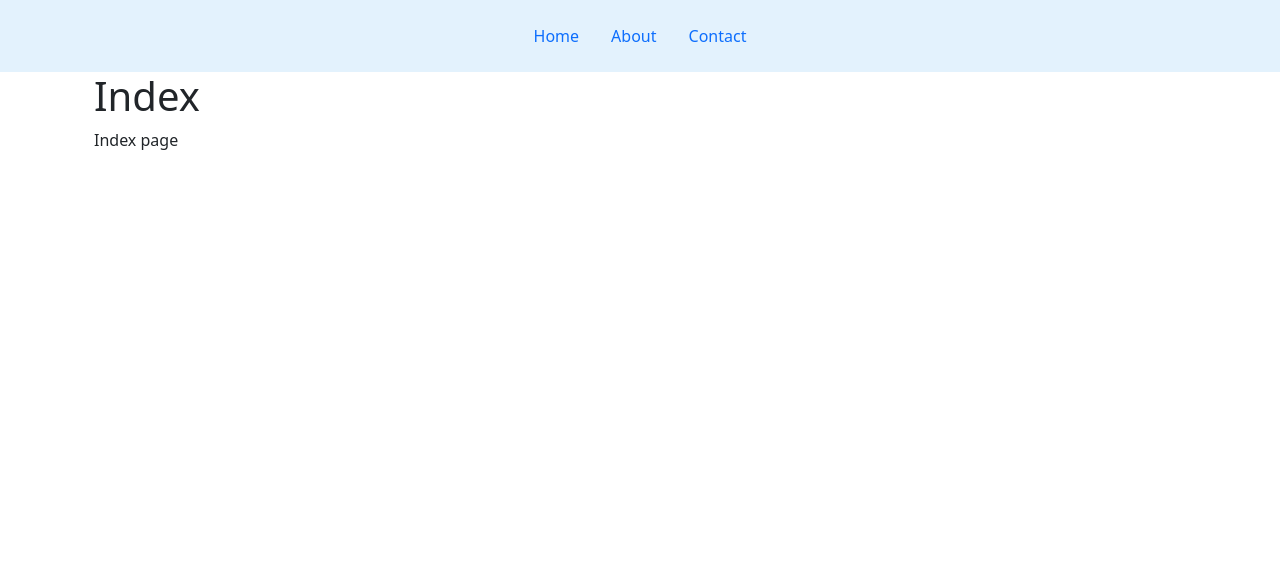
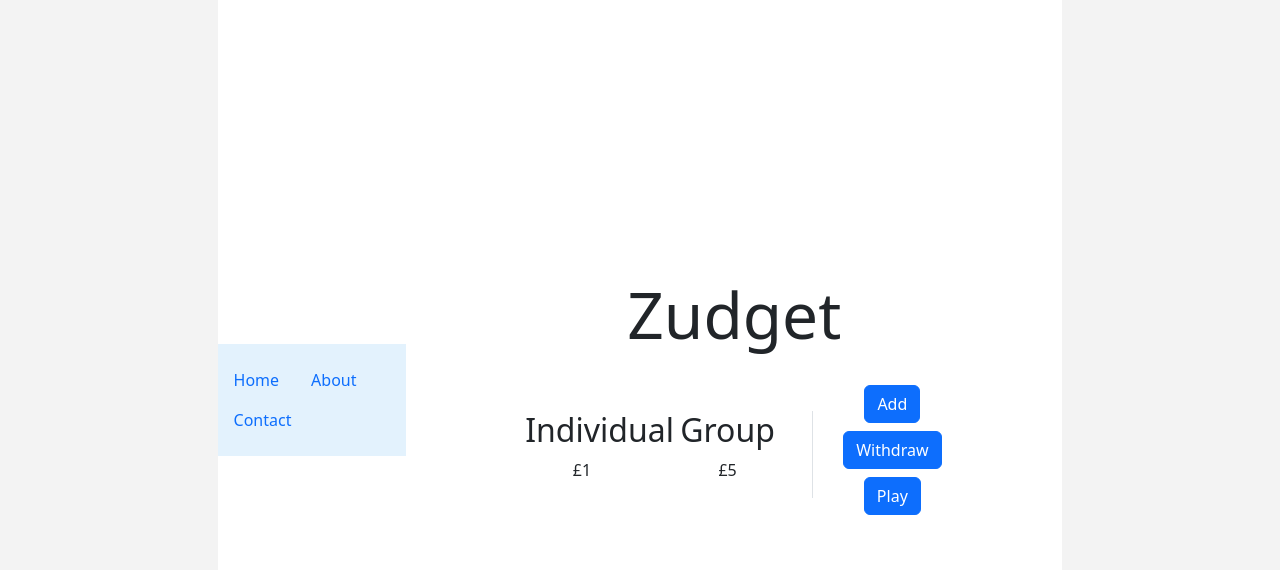
Before and after one commit to rlmsinclair/zudget, a Flask app: template templates/home.html in a window 1280 px wide. Shown: the top 570 px of the page. Run offline with Flask 3, Linux system fonts and the light colour scheme; the template is opened without the code that fills it, so the values that code supplies are empty.

Commit message:
Add files via upload

```diff
--- a/templates/home.html
+++ b/templates/home.html
@@ -1,15 +1,33 @@
 {% extends "layout.html" %}
 {% block title %} Index {% endblock %}
 {% block head %}
+<link href="/static/css/index.css" rel="stylesheet" type="text/css">
+
     {{ super() }}
 {% endblock %}
 {% block content %}
-    <div class="container-fluid">
-        <div class="row">
-            <div class="col-md-12">
-                <h1>Index</h1>
-                <p>Index page</p>
+<div class="container py-5">
+    <header class="text-center mb-4">
+        <h1>Zudget</h1>
+    </header>
+    <div class="row justify-content-center align-items-center">
+        <div class="col-md-6 d-flex border-end">
+            <div class="px-3 text-center w-50">
+                <h2>Individual</h2>
+                <p>£1</p>
+            </div>
+            <div class="px-3 text-center w-50">
+                <h2>Group</h2>
+                <p>£5</p>
+            </div>
+        </div>
+        <div class="col-md-3 text-center">
+            <div class="d-grid gap-2 d-md-block">
+                <button class="btn btn-primary mb-2">Add</button>
+                <button class="btn btn-primary mb-2">Withdraw</button>
+                <button class="btn btn-primary mb-2">Play</button>
             </div>
         </div>
     </div>
+</div>
 {% endblock %}
```
